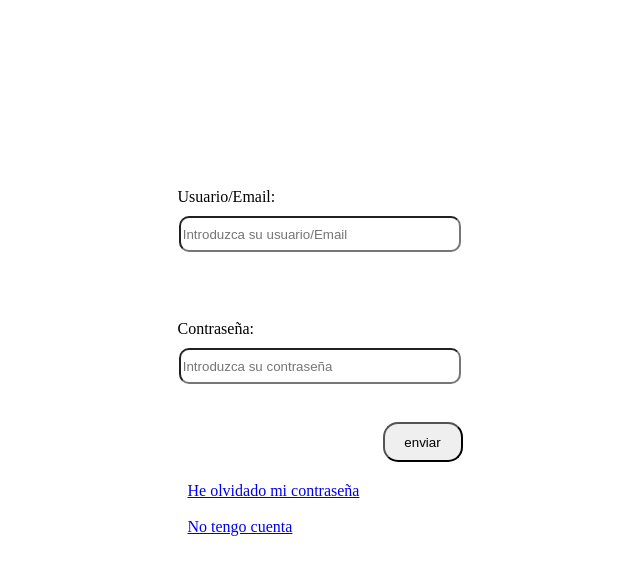
After one commit to santiag0h/Matchtivity, a PHP site: page /formulario.html in a window 1280 px wide. The commit adds this page. Shown: the top 587 px of the page, without its empty margins (320-960 px from the left). Run offline with PHP 8.4, Linux system fonts and the light colour scheme.

Commit message:
todos los formularios html y css incluidos y crear cuenta algo modificado

```diff
--- a/formulario.css
+++ b/Formularios/correo olvidado.css
@@ -1,4 +1,4 @@
-@import url("general.css");
+@import url("../general.css");
 .formulario{
     background: var(--color_secundario);
     text-align: center;
--- a/formulario.html
+++ b/Formularios/correo olvidado.html
@@ -4,7 +4,7 @@
     <meta charset="UTF-8">
     <meta name="viewport" content="width=device-width, initial-scale=1.0">
     <title>Inscripción</title>
-    <link rel="stylesheet" href="formulario.css">
+    <link rel="stylesheet" href="correo olvidado.css">
 </head>
 <body class='fondo'>
     <div class="alineacion">
--- /dev/null
+++ b/Formularios/formulario.css
@@ -0,0 +1,62 @@
+@import url("../general.css");
+.formulario{
+    background: var(--color_secundario);
+    text-align: center;
+    height: 500px;
+    width: 325px;
+    margin-top:80px;
+    border-radius: 20px;
+    border:black;
+}
+.alineacion{
+    display: flex;
+    justify-content: center;
+    align-items: center;
+}
+.text1{
+    display: flex;
+    margin-top: 100px;
+    flex-direction: column;
+    align-items: flex-start;
+    margin-left: 20px;
+
+}
+.campo{
+    margin-top: 10px;
+    border-radius: 10px;
+    width: 90%;
+    align-self: center;
+    margin-right: 20px;
+    height: 30px;
+
+}
+.text2{
+    display: flex;
+    margin-top: 50px;
+    flex-direction: column;
+    align-items: flex-start;
+    margin-left: 20px;
+
+}
+.fondo{
+    background: var(--color_principal);
+}
+.enviar{
+    display: flex;
+    margin-top: 20px;
+    justify-content: flex-end;
+    margin-right: 20px;
+
+}
+button{
+    height: 40px;
+    width: 80px;
+    border-radius: 15px;
+}
+.enlaces{
+    display: flex;
+    margin-top: 20px;
+    align-items: flex-start;
+    flex-direction: column;
+    margin-left: 30px;
+}
--- /dev/null
+++ b/Formularios/formulario.html
@@ -0,0 +1,31 @@
+<!DOCTYPE html>
+<html lang="en">
+<head>
+    <meta charset="UTF-8">
+    <meta name="viewport" content="width=device-width, initial-scale=1.0">
+    <title>Inscripción</title>
+    <link rel="stylesheet" href="formulario.css">
+</head>
+<body class='fondo'>
+    <div class="alineacion">
+        <div class="formulario">
+            <form action="registro.php" method="post" id="formulario">
+                <div class="text1">
+                Usuario/Email:<br><input class="campo" type="text" name="usuario"  placeholder="Introduzca su usuario/Email"><br>
+                </div>
+                <div class="text2">
+                Contraseña:<br><input  class="campo" type="password" name="contrasena" placeholder="Introduzca su contraseña"><br>
+                </div>
+                <div class="enviar">
+                <button  type="submit" name="enviar">enviar </button><br>
+                </div>
+            </form>
+            <div class="enlaces">
+                <a href="correo olvidado.html">He olvidado mi contraseña</a><br>
+                    <a  href="crear cuenta.html">No tengo cuenta</a>
+            </div>
+        </div>
+
+        </div>
+</body>
+</html>
```
Also changed, not shown: Formularios/correo olvidado2.css (added, +62 -0 lines), Formularios/correo olvidado2.html (added, +31 -0 lines), Formularios/crear cuenta.css (added, +62 -0 lines), Formularios/crear cuenta.html (added, +37 -0 lines).
